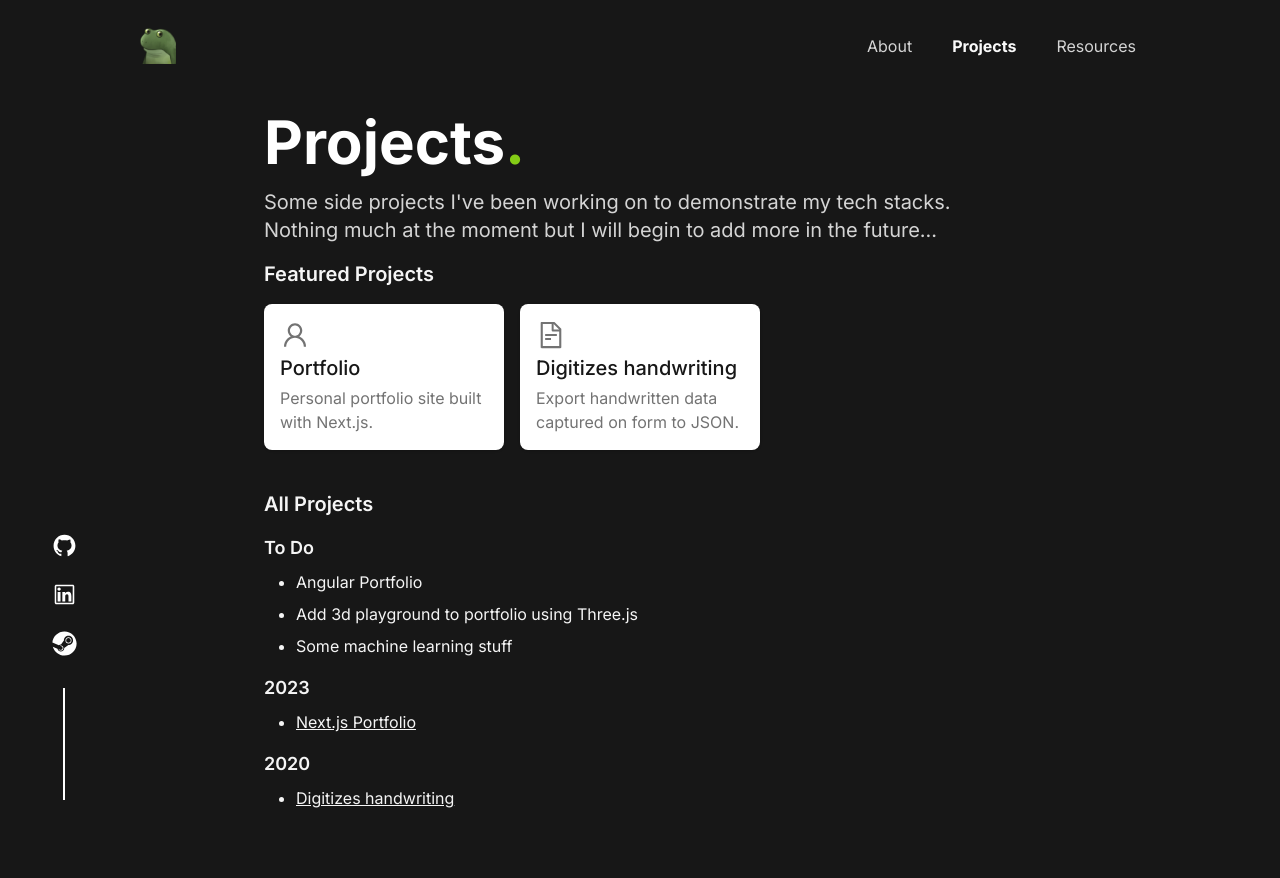
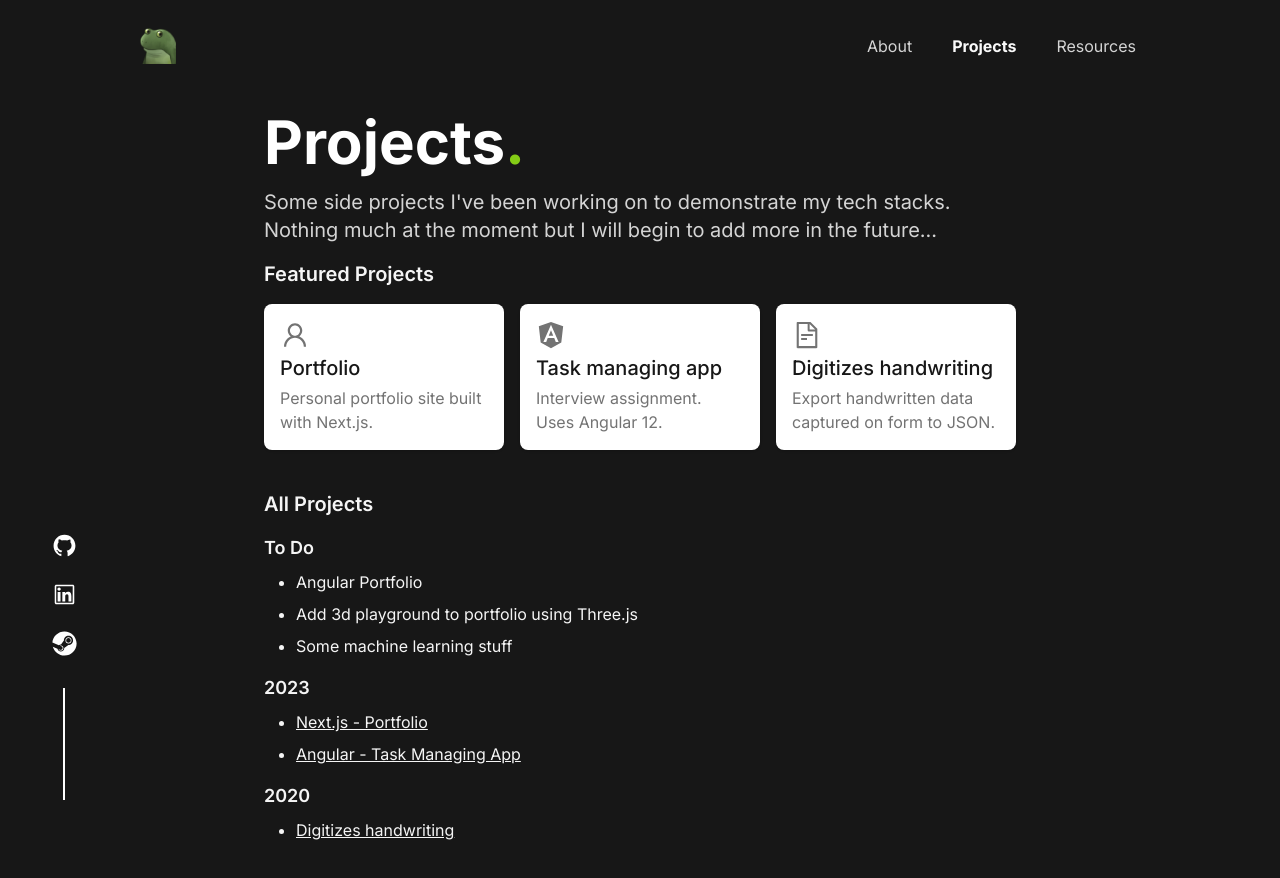
Before and after one commit to vinh1911/portfolio-nextjs, a Next.js app: page /projects in a window 1280 px wide. Shown: the top 878 px of the page. Built offline with nearby package versions, Linux system fonts and the light colour scheme.

Commit message:
- add Angular project

```diff
--- a/src/data.js
+++ b/src/data.js
@@ -5,7 +5,7 @@ import {
   AiOutlineFileText,
 } from 'react-icons/ai';
 
-import { FaSteam } from 'react-icons/fa';
+import { FaSteam, FaAngular } from 'react-icons/fa';
 
 export const SOCIALS = [
   {
@@ -69,6 +69,12 @@ export const FEATURED_PROJECTS = [
     link: 'https://github.com/vinh1911/portfolio-nextjs',
   },
   {
+    name: 'Task managing app',
+    icon: <FaAngular size={30} className="text-neutral-500 " />,
+    description: 'Interview assignment. Uses Angular 12.',
+    link: 'https://github.com/vinh1911/angular-code-assignment',
+  },
+  {
     name: 'Digitizes handwriting',
     icon: <AiOutlineFileText size={30} className="text-neutral-500 " />,
     description: 'Export handwritten data captured on form to JSON.',
@@ -95,8 +101,12 @@ export const ALL_PROJECTS = [
     section: '2023',
     data: [
       {
-        name: 'Next.js Portfolio',
+        name: 'Next.js - Portfolio',
         link: 'https://github.com/vinh1911/portfolio-nextjs',
+      },
+      {
+        name: 'Angular - Task Managing App',
+        link: 'https://github.com/vinh1911/angular-code-assignment',
       },
     ],
   },
```
